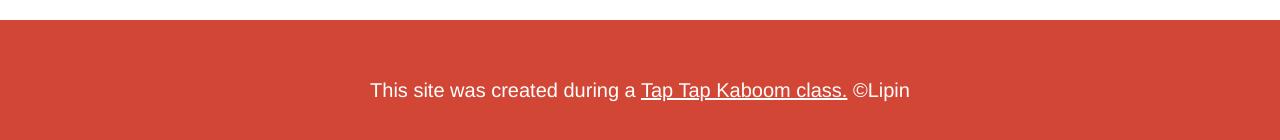
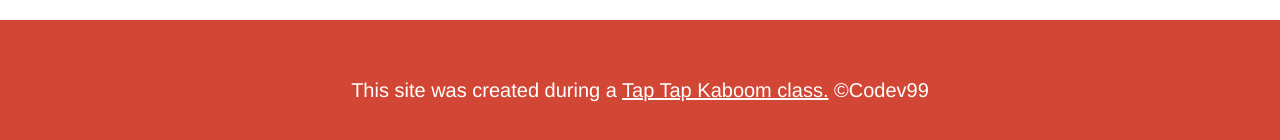
Before and after one commit to codev009/cartoon-hero, a plain HTML site: page index.html in a window 1280 px wide. Shown: the part 1923-2063 px from the top of the page. Drawn offline with Linux system fonts and the light colour scheme.

Commit message:
copywrite changed to Codev99

```diff
--- a/index.html
+++ b/index.html
@@ -39,7 +39,7 @@
 </main>
     <!--Footer element-->
 <footer>
-    <p>This site was created during a <a href="https://taptapkaboom.com">Tap Tap Kaboom class.</a> &copy;Lipin</p>
+    <p>This site was created during a <a href="https://taptapkaboom.com">Tap Tap Kaboom class.</a> &copy;Codev99</p>
 </footer>
 </body>
 </html>
```
